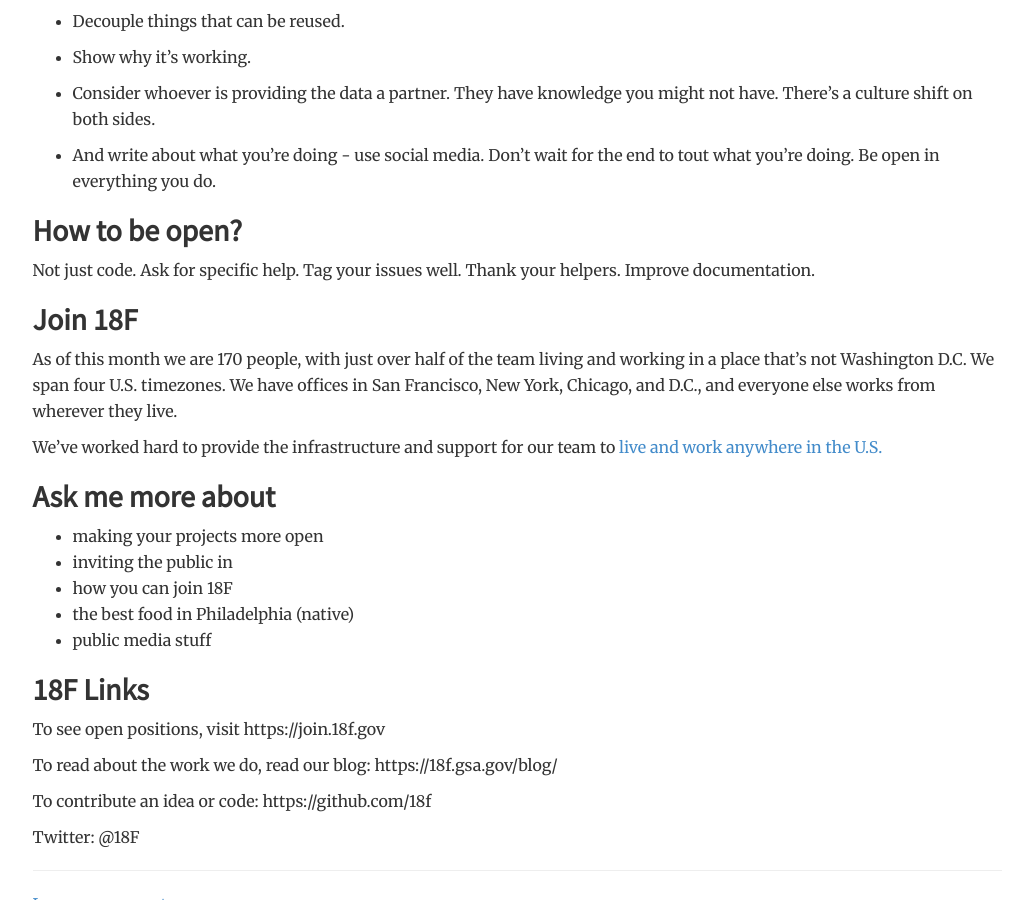
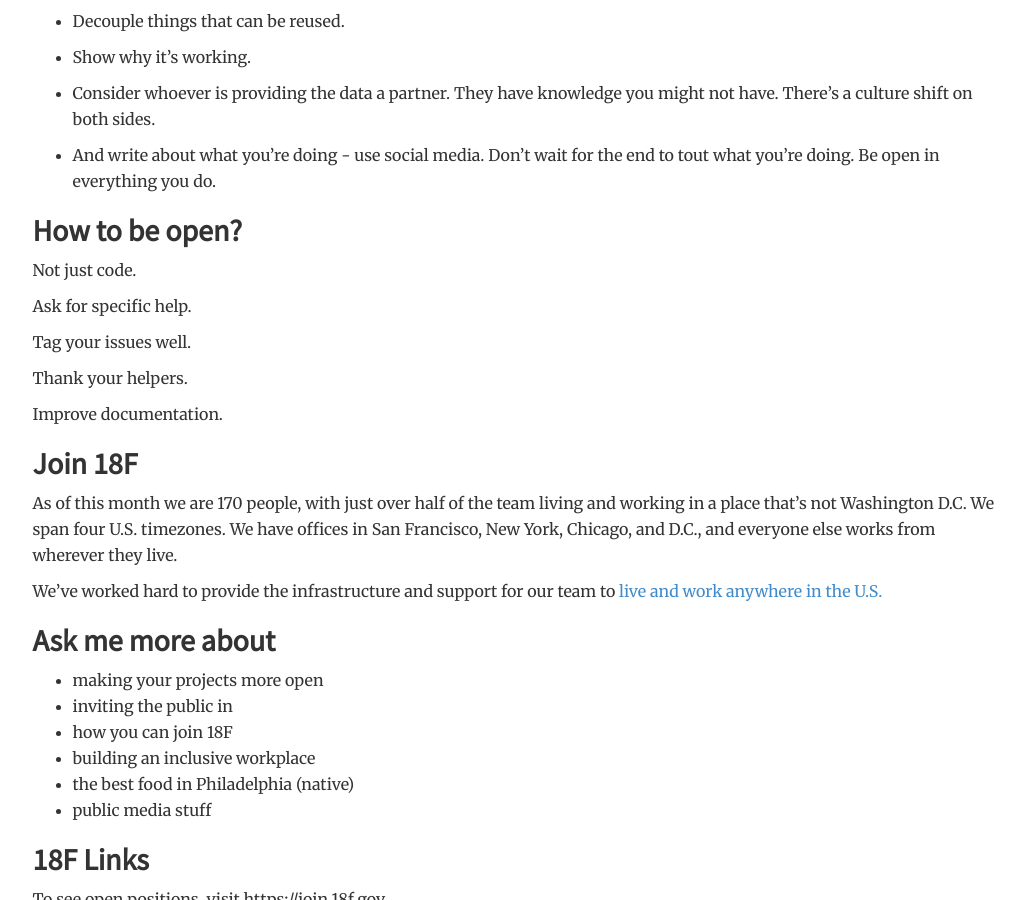
Before and after one commit to melodykramer/old-website, a Jekyll site: the page built from _posts/2016-03-05-open-data-day-notes.md, in a window 1280 px wide and 900 px high, scrolled down 1949 px. Shown: the whole window, without its empty margins (123-1156 px from the left). Built offline with Jekyll 4.4.1, drawn with Linux system fonts in a browser that asks for light colours.

Commit message:
Update 2016-03-05-open-data-day-notes.md

```diff
--- a/_posts/2016-03-05-open-data-day-notes.md
+++ b/_posts/2016-03-05-open-data-day-notes.md
@@ -64,9 +64,13 @@
 ## How to be open?
 
 Not just code.
+
 Ask for specific help.
+
 Tag your issues well.
+
 Thank your helpers.
+
 Improve documentation.
 
 ## Join 18F
@@ -80,6 +84,7 @@
 - making your projects more open
 - inviting the public in
 - how you can join 18F
+- building an inclusive workplace
 - the best food in Philadelphia (native)
 - public media stuff
 
```
